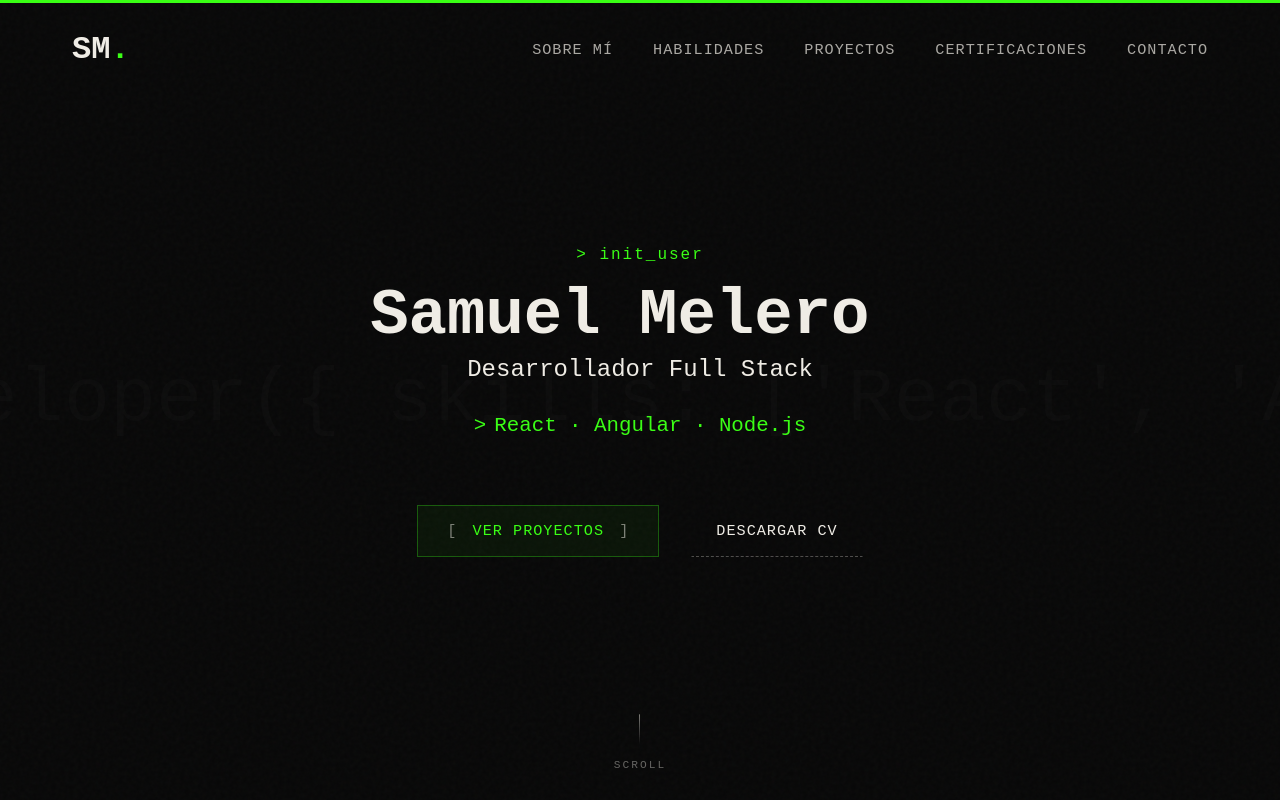
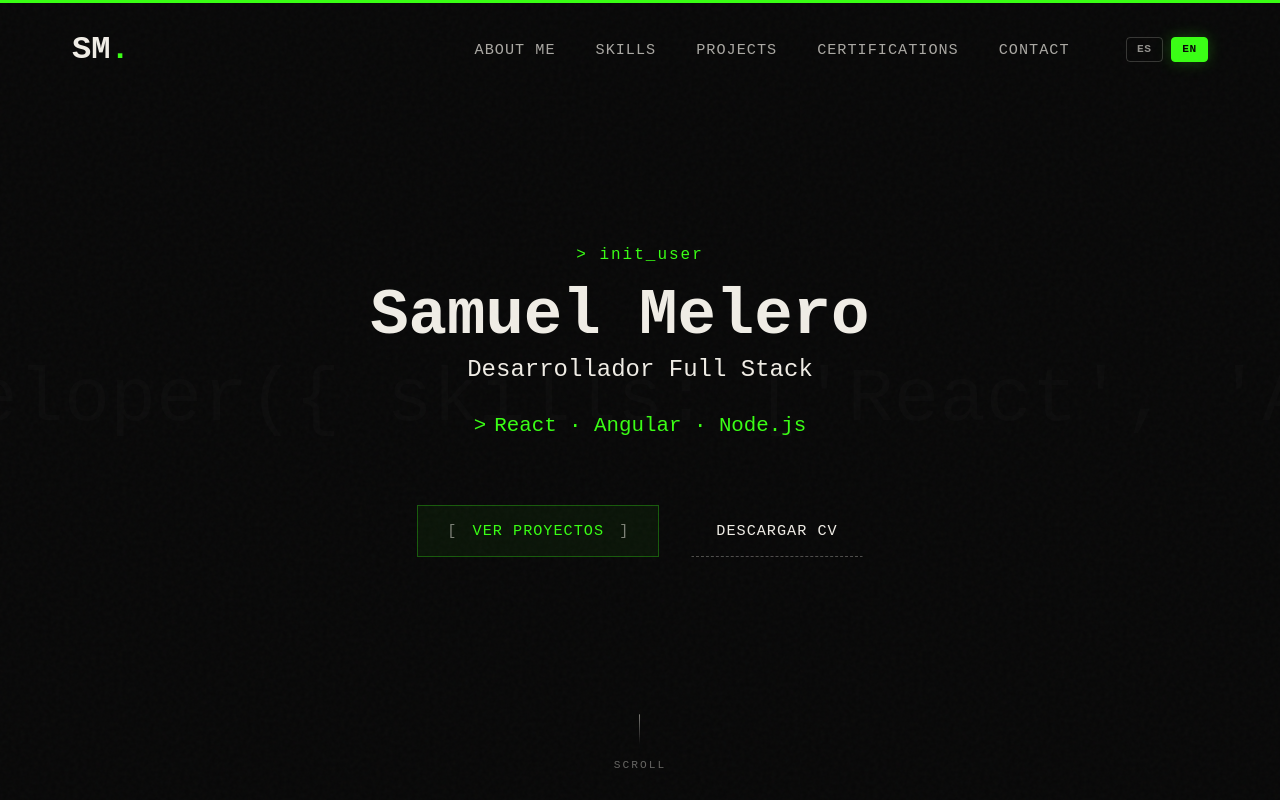
Before and after one commit to samuelmeleroWEB/portfolio, a React (Vite) app: page / in a window 1280 px wide. Shown: the top 800 px of the page. Built offline with nearby package versions, Linux system fonts and the light colour scheme; a web font is replaced by a local one.

Commit message:
feat: implement language switcher and adjust navbar spacing

```diff
--- a/src/components/layout/Navbar.module.scss
+++ b/src/components/layout/Navbar.module.scss
@@ -161,4 +161,44 @@
     .hamburger {
         display: flex;
     }
+
+    .langSwitcher {
+        margin-left: 0;
+        margin-right: 1.5rem;
+    }
 }
+
+.langSwitcher {
+    display: flex;
+    align-items: center;
+    gap: 0.5rem;
+    margin-left: 3.5rem;
+
+    button {
+        background: transparent;
+        border: 1px solid rgba($color-text, 0.2);
+        color: rgba($color-text, 0.6);
+        padding: 0.35rem 0.65rem;
+        font-size: 0.7rem;
+        font-family: $font-display;
+        cursor: pointer;
+        transition: all 0.3s ease;
+        border-radius: 4px;
+        text-transform: uppercase;
+        font-weight: bold;
+        letter-spacing: 0.5px;
+        line-height: 1;
+
+        &:hover {
+            border-color: rgba($color-accent, 0.5);
+            color: $color-accent;
+        }
+
+        &.active {
+            background: $color-accent;
+            color: $color-bg;
+            border-color: $color-accent;
+            box-shadow: 0 0 15px rgba($color-accent, 0.25);
+        }
+    }
+}
--- a/src/components/layout/Navbar.tsx
+++ b/src/components/layout/Navbar.tsx
@@ -1,19 +1,27 @@
 import React, { useState, useEffect } from 'react';
 import styles from './Navbar.module.scss';
 import { motion, AnimatePresence } from 'framer-motion';
+import { useTranslation } from 'react-i18next';
 
 const NAV_LINKS = [
-  { name: 'Sobre mí', href: '#sobre-mi' },
-  { name: 'Habilidades', href: '#habilidades' },
-  { name: 'Proyectos', href: '#proyectos' },
-  { name: 'Certificaciones', href: '#certificaciones' },
-  { name: 'Contacto', href: '#contacto' },
+  { key: 'about', href: '#sobre-mi' },
+  { key: 'skills', href: '#habilidades' },
+  { key: 'projects', href: '#proyectos' },
+  { key: 'certifications', href: '#certificaciones' },
+  { key: 'contact', href: '#contacto' },
 ];
 
 export const Navbar: React.FC = () => {
+  const { t, i18n } = useTranslation();
   const [scrolled, setScrolled] = useState(false);
   const [mobileMenuOpen, setMobileMenuOpen] = useState(false);
   const [activeSection, setActiveSection] = useState('');
+
+  const currentLanguage = i18n.language.split('-')[0];
+
+  const changeLanguage = (lng: string) => {
+    i18n.changeLanguage(lng);
+  };
 
   useEffect(() => {
     const handleScroll = () => {
@@ -60,19 +68,36 @@ export const Navbar: React.FC = () => {
         </div>
 
         {/* Desktop Menu */}
+        <div style={{ display: 'flex', alignItems: 'center' }}>
           <ul className={styles.desktopMenu}>
             {NAV_LINKS.map(link => (
-            <li key={link.name}>
+              <li key={link.key}>
                 <a
                   href={link.href}
                   onClick={(e) => handleNavClick(e, link.href)}
                   className={activeSection === link.href.substring(1) ? styles.active : ''}
                 >
-                {link.name}
+                  {t(`nav.${link.key}`)}
                 </a>
               </li>
             ))}
           </ul>
+
+          <div className={styles.langSwitcher}>
+            <button
+              className={currentLanguage === 'es' ? styles.active : ''}
+              onClick={() => changeLanguage('es')}
+            >
+              ES
+            </button>
+            <button
+              className={currentLanguage === 'en' ? styles.active : ''}
+              onClick={() => changeLanguage('en')}
+            >
+              EN
+            </button>
+          </div>
+        </div>
 
         {/* Mobile Hamburger Icon */}
         <button
@@ -98,7 +123,7 @@ export const Navbar: React.FC = () => {
               <ul>
                 {NAV_LINKS.map((link, i) => (
                   <motion.li
-                    key={link.name}
+                    key={link.key}
                     initial={{ opacity: 0, x: 50 }}
                     animate={{ opacity: 1, x: 0 }}
                     transition={{ delay: i * 0.1 + 0.2 }}
@@ -108,7 +133,7 @@ export const Navbar: React.FC = () => {
                       onClick={(e) => handleNavClick(e, link.href)}
                       className={activeSection === link.href.substring(1) ? styles.active : ''}
                     >
-                      {link.name}
+                      {t(`nav.${link.key}`)}
                     </a>
                   </motion.li>
                 ))}
```
Lines whose indentation alone changed are shown as unchanged.
